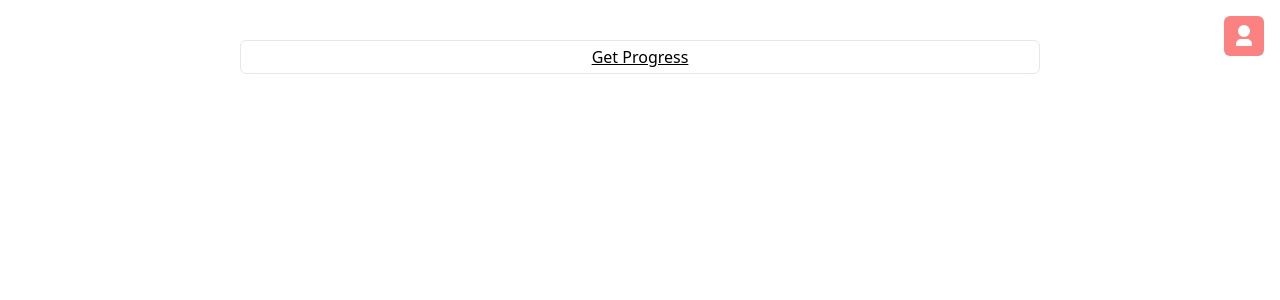
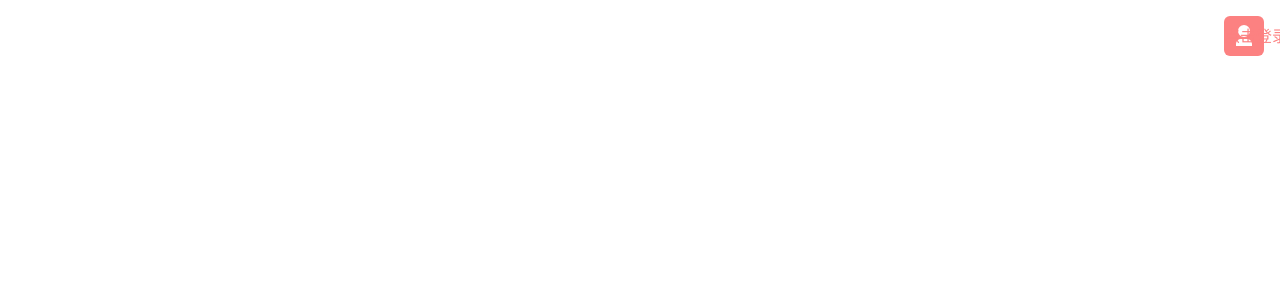
Before and after one commit to SilentDepth/bangumi, a Vue app: page / in a window 1280 px wide. Shown: the top 300 px of the page. Built offline with nearby package versions, Linux system fonts and the light colour scheme; what @tailwindcss/ui would draw is missing.

Commit message:
add authorization hint

```diff
--- a/src/App.vue
+++ b/src/App.vue
@@ -1,12 +1,13 @@
 <template>
   <UserMenu />
-  <RouterView />
+  <RouterView v-if="isAuthorized" />
 </template>
 
 <script lang="ts">
   import {defineComponent} from 'vue'
 
   import UserMenu from '@/components/UserMenu.vue'
+  import useAuthorization from '@/composables/authorization'
 
   export default defineComponent({
     name: 'App',
@@ -14,6 +15,14 @@
     components: {
       UserMenu,
     },
+
+    setup () {
+      const {isAuthorized} = useAuthorization()
+
+      return {
+        isAuthorized,
+      }
+    },
   })
 </script>
 
--- a/src/components/UserMenu.vue
+++ b/src/components/UserMenu.vue
@@ -1,5 +1,11 @@
 <template>
-  <div class="fixed top-0 right-0 m-4 bg-red-400 rounded-md text-white overflow-hidden">
+  <div :class="['fixed top-0 right-0 m-4 bg-red-400 rounded-md text-white', {'overflow-hidden': isAuthorized}]">
+    <div v-if="!isAuthorized" class="absolute top-0 right-full h-full text-red-400 whitespace-no-wrap flex items-center" style="margin-right: 20px;">
+      <span>点击登录</span>
+      <svg xmlns="http://www.w3.org/2000/svg" viewBox="0 0 24 24" class="w-6 h-6 fill-current _animation-bouncing">
+        <path d="M16.172 11l-5.364-5.364 1.414-1.414L20 12l-7.778 7.778-1.414-1.414L16.172 13H4v-2z" />
+      </svg>
+    </div>
     <div :class="['flex items-center', isCollapsed ? 'p-0.5' : 'p-1']">
       <button class="rounded overflow-hidden flex" @click="onClickMenuButton">
         <img v-if="user" :src="user.avatar.medium" :alt="user.nickname" :class="isCollapsed ? 'w-10 h-10' : 'w-12 h-12'">
@@ -13,7 +19,7 @@
       </p>
     </div>
     <div v-if="user" v-show="!isCollapsed" class="border-t border-red-300">
-      <button class="block w-full p-3 hover:bg-blue-500" @click="clear">清除验证数据</button>
+      <button class="block w-full p-3 hover:bg-blue-500" @click="clear">清除本地数据</button>
     </div>
   </div>
 </template>
@@ -31,7 +37,7 @@
       const menuRoot = ref(null as Element | null)
       const isCollapsed = ref(true)
 
-      const {accessToken, userId, authorize, retrieveStatus, refresh, clear: clearAuth} = useAuthorization()
+      const {isAuthorized, accessToken, userId, authorize, retrieveStatus, refresh, clear: clearAuth} = useAuthorization()
 
       function onClickMenuButton () {
         if (!userId.value) {
@@ -69,6 +75,7 @@
       watch(userId, async value => value && (user.value = await getUser(value)), {immediate: true})
 
       return {
+        isAuthorized,
         menuRoot,
         isCollapsed,
 
@@ -80,3 +87,19 @@
     },
   })
 </script>
+
+<style lang="scss" scoped>
+  ._animation-bouncing {
+    animation: 2s cubic-bezier(0.85, 0, 0.15, 1) infinite bouncing;
+
+    @keyframes bouncing {
+      0%, 70% {
+        transform: translateX(0);
+      }
+
+      35% {
+        transform: translateX(15px);
+      }
+    }
+  }
+</style>
--- a/src/composables/authorization/index.ts
+++ b/src/composables/authorization/index.ts
@@ -103,6 +103,8 @@
     userId,
     lastRefresh,
 
+    isAuthorized: computed(() => Boolean(accessToken.value)),
+
     authorize,
     retrieveStatus,
     refresh,
--- a/tailwind.config.js
+++ b/tailwind.config.js
@@ -2,9 +2,12 @@
   theme: {
     extend: {
       fill: theme => ({
-        current: 'current-color',
+        current: 'currentColor',
         ...theme('colors'),
       }),
+      right: {
+        full: '100%',
+      },
     },
   },
   plugins: [
```
